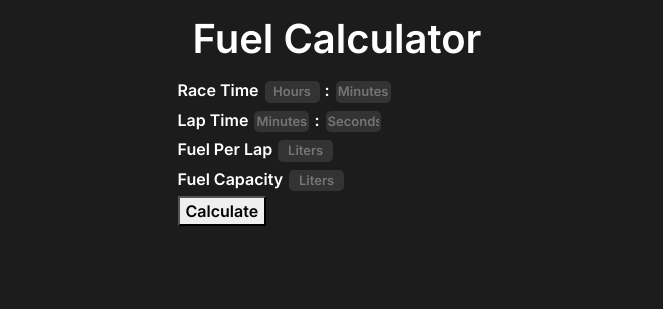
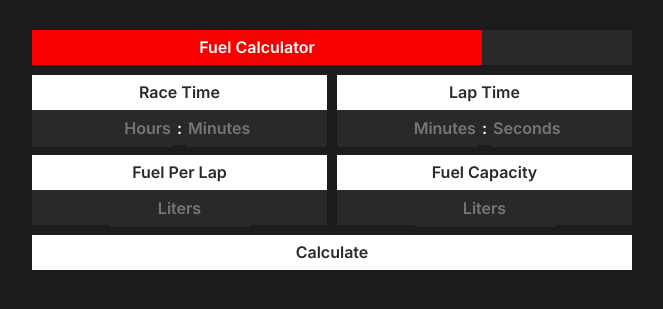
Before and after one commit to SzymonKowalik/acc-lap-times, a Flask app: page /fuel_calculator in a window 1280 px wide. Shown: the part 66-375 px from the top of the page, without its empty margins (303-966 px from the left). Run offline with Flask 3, Linux system fonts and the light colour scheme.

Commit message:
Redesign fuel calculator tab

```diff
--- /dev/null
+++ b/static/stylesheets/fuel_calculator.css
@@ -0,0 +1,110 @@
+.calc-form-container {
+    margin: 30px 0;
+}
+
+.calc-header {
+    width: 600px;
+    height: 35px;
+    line-height: 35px;
+    display: grid;
+    grid-template-columns: 75% 25%;
+    background: var(--red);
+    color: white;
+    text-align: center;
+    margin-bottom: 5px;
+}
+
+.calc-title {}
+
+.calc-track {
+    background: var(--dark-gray);
+}
+
+.calc-box-group {
+    display: flex;
+    margin: 0;
+}
+.calc-box-group > div {
+    margin: 5px 10px 5px 0;
+}
+
+.calc-form-box > div {
+    width: 295px;
+    height: 35px;
+    line-height: 35px;
+    text-align: center;
+}
+
+.calc-form-title {
+    background: white;
+    color: var(--dark-gray);
+}
+
+.calc-form-input {
+    background: var(--dark-gray);
+    color: white;
+}
+
+.calc-submit {
+    background: white;
+    color: var(--dark-gray);
+    width: 600px;
+    height: 35px;
+    line-height: 35px;
+    margin-top: 5px;
+    text-align: center;
+}
+
+.calc-submit:hover {
+    background: var(--dark-gray);
+    color: white;
+    cursor: pointer;
+}
+
+input[type="Number"] {
+    background: var(--dark-gray);
+    color: white;
+    border: none;
+    text-align: center;
+    width: 140px;
+}
+
+input[type="Number"].to-right {text-align: right;}
+input[type="Number"].to-left {text-align: left;}
+
+textarea:focus, input:focus {
+    outline: none;
+}
+
+/* Turn off input arrows */
+/* Chrome, Safari, Edge, Opera */
+input::-webkit-outer-spin-button,
+input::-webkit-inner-spin-button {
+  -webkit-appearance: none;
+  margin: 0;
+}
+
+/* Firefox */
+input[type=number] {
+  -moz-appearance: textfield;
+}
+
+.calc-result-box {
+    width: 600px;
+    height: 35px;
+    line-height: 35px;
+    display: grid;
+    grid-template-columns: 66% 34%;
+    text-align: center;
+    margin: 10px 0;
+}
+
+.calc-result-title {
+    background: white;
+    color: var(--dark-gray)
+}
+
+.calc-result-info {
+    background: var(--dark-gray);
+    color: white;
+}
--- a/static/stylesheets/style.css
+++ b/static/stylesheets/style.css
@@ -64,42 +64,6 @@ a:hover {
     color: lightblue;
 }
 
-input[type='number'] {
-    background-color: #333;
-    color: white;
-    border: none;
-    margin-left: 2px;
-    margin-right: 5px;
-    margin-bottom: 5px;
-    width: 55px;
-    text-align: center;
-    border-radius: 5px 5px;
-    font-size: 13px;
-}
-
-/* Turn off input arrows */
-/* Chrome, Safari, Edge, Opera */
-input::-webkit-outer-spin-button,
-input::-webkit-inner-spin-button {
-  -webkit-appearance: none;
-  margin: 0;
-}
-
-/* Firefox */
-input[type=number] {
-  -moz-appearance: textfield;
-}
-
-
-
-input[type=checkbox] {
-    accent-color: #3A3;
-}
-
-img {
-    width: 800px;
-}
-
 .unselectable {
     -webkit-touch-callout: none;
     -webkit-user-select: none;
--- a/templates/fuel_calculator.html
+++ b/templates/fuel_calculator.html
@@ -1,29 +1,50 @@
 {% extends "base.html" %}
 {% block head %}
 <script src="{{ url_for('static', filename='scripts/fuel_calculator.js' ) }}" defer></script>
+<link rel="stylesheet" href="{{ url_for('static', filename='stylesheets/fuel_calculator.css' ) }}">
+
 {% endblock %}
 {% block content %}
-<h1>Fuel Calculator</h1>
-<div>
-<div>
-    <b>Race Time</b>
-    <input type="number" id="race_h" name="race_h" placeholder="Hours"><b>:</b>
-    <input type="number" id="race_min" name="race_min" placeholder="Minutes">
-    <br>
-    <b>Lap Time</b>
-    <input type="number" id="lap_min" name="lap_min" placeholder="Minutes"><b>:</b>
-    <input type="number" id="lap_sec" name="lap_sec" placeholder="Seconds">
-    <br>
-    <b>Fuel Per Lap</b>
-    <input type="number" id="fuel_per_lap" name="fuel_per_lap" placeholder="Liters">
-    <br>
-    <b>Fuel Capacity</b>
-    <input type="number" id="fuel_capacity" name="fuel_capacity" placeholder="Liters">
-    <br>
-    <button onclick="fuelCalculator()">Calculate</button>
-    <br><br>
+<div class="calc-form-container">
+    <div class="calc-header">
+        <div class="calc-title">Fuel Calculator</div>
+        <div class="calc-track"><!--#TODO Import track fuel from lap table--></div>
+    </div>
+    <div class="calc-box-group">
+        <div class="calc-form-box">
+            <div class="calc-form-title">Race Time</div>
+            <div class="calc-form-input">
+                <input class="to-right" type="number" id="race_h" name="race_h" placeholder="Hours">
+                <b>:</b>
+                <input class="to-left" type="number" id="race_min" name="race_min" placeholder="Minutes">
+            </div>
+        </div>
+        <div class="calc-form-box">
+            <div class="calc-form-title">Lap Time</div>
+            <div class="calc-form-input">
+                <input class="to-right" type="number" id="lap_min" name="lap_min" placeholder="Minutes">
+                <b>:</b>
+                <input class="to-left" type="number" id="lap_sec" name="lap_sec" placeholder="Seconds">
+            </div>
+        </div>
+    </div>
+    <div class="calc-box-group">
+        <div class="calc-form-box">
+            <div class="calc-form-title">Fuel Per Lap</div>
+            <div class="calc-form-input">
+                <input type="number" id="fuel_per_lap" name="fuel_per_lap" placeholder="Liters">
+            </div>
+        </div>
+        <div class="calc-form-box">
+            <div class="calc-form-title">Fuel Capacity</div>
+            <div class="calc-form-input">
+                <input type="number" id="fuel_capacity" name="fuel_capacity" placeholder="Liters">
+            </div>
+        </div>
+    </div>
+    <div class="calc-submit">Calculate</div>
 </div>
-    <div id="result">
-</div>
+<div id="result-container">
+
 </div>
 {% endblock %}
```
Also changed, not shown: static/scripts/fuel_calculator.js (+32 -14 lines).
